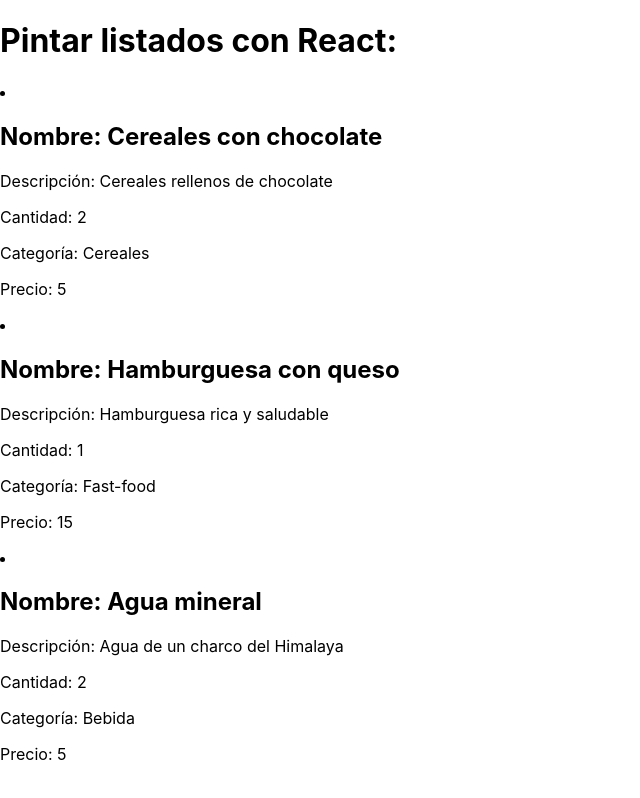
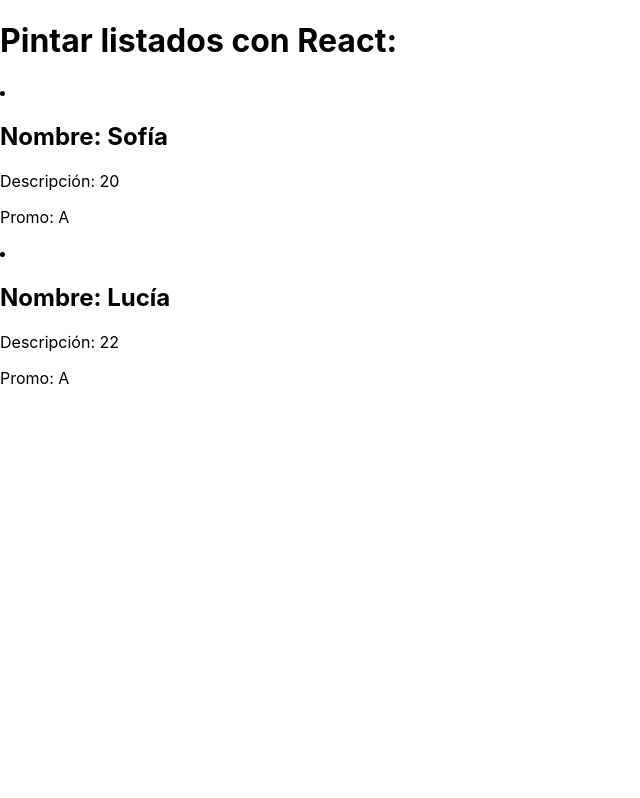
Before and after one commit to AzaharaGV/ejercicios-modulo-3-React, a React (Create React App) app: page / in a window 1280 px wide. Shown: the whole page, without its empty margins (0-640 px from the left). Built offline with nearby package versions, Linux system fonts and the light colour scheme.

Commit message:
ejercicio1-leccion3

```diff
--- a/src/components/App.js
+++ b/src/components/App.js
@@ -2,42 +2,37 @@ import React from "react";
 
 class App extends React.Component {
   render() {
-    const items = [
+    const students = [
       {
-        name: "Cereales con chocolate",
-        description: "Cereales rellenos de chocolate",
-        quantity: 2,
-        category: "Cereales",
-        price: 5,
+        promo: "A",
+        name: "Sofía",
+        age: 20,
       },
       {
-        name: "Hamburguesa con queso",
-        description: "Hamburguesa rica y saludable",
-        quantity: 1,
-        category: "Fast-food",
-        price: 15,
+        promo: "B",
+        name: "María",
+        age: 21,
       },
       {
-        name: "Agua mineral",
-        description: "Agua de un charco del Himalaya",
-        quantity: 2,
-        category: "Bebida",
-        price: 5,
+        promo: "A",
+        name: "Lucía",
+        age: 22,
       },
     ];
+    const promofilter = students.filter((promofilter) => {
+      return promofilter.promo === "A";
+    });
     return (
       <div>
         <h1>Pintar listados con React:</h1>
         {/* con este map iteramos el array de items */}
-        {items.map((item, index) => {
+        {promofilter.map((promofilter, index) => {
           // cada return retorna un li
           return (
             <li key={index}>
-              <h2>Nombre: {item.name}</h2>
-              <p>Descripción: {item.description}</p>
-              <p>Cantidad: {item.quantity}</p>
-              <p>Categoría: {item.category}</p>
-              <p>Precio: {item.price}</p>
+              <h2>Nombre: {promofilter.name}</h2>
+              <p>Descripción: {promofilter.age}</p>
+              <p>Promo: {promofilter.promo}</p>
             </li>
           );
           // el map retorna un array de li, es decir, un listado de HTML
```
